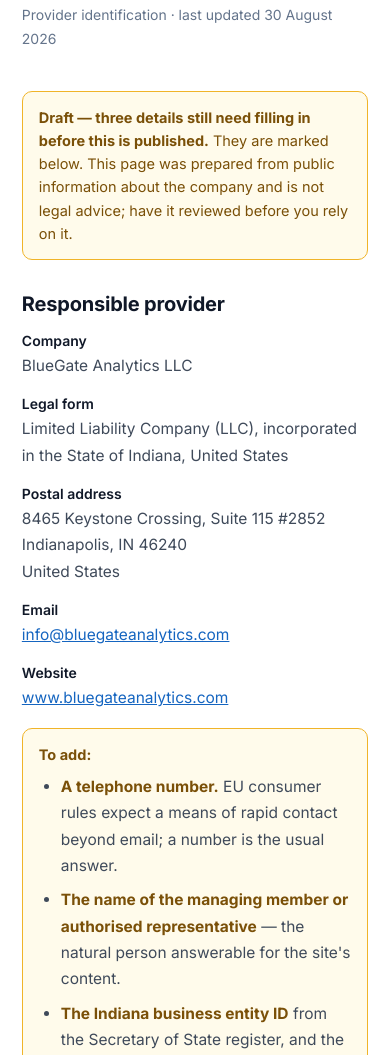
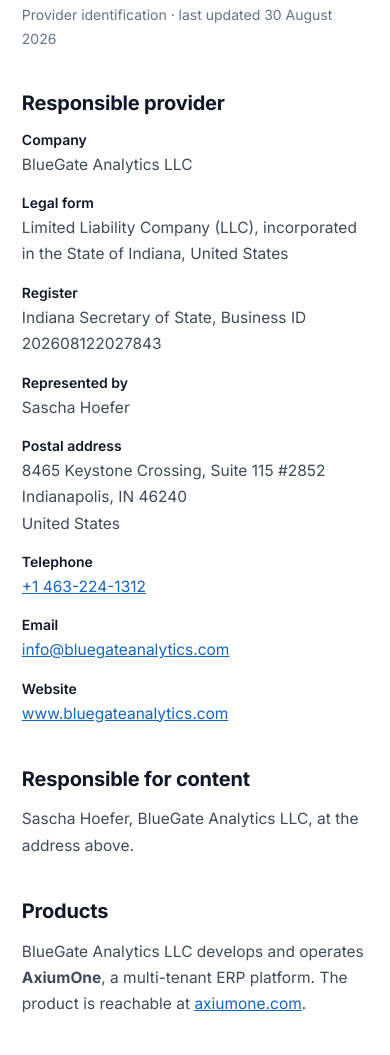
Before and after one commit to SaschaHoefer/bluegate-site, a plain HTML site: page imprint.html in a window 390 px wide. Shown: the part 163-1218 px from the top of the page. Drawn offline with Linux system fonts and the light colour scheme; a web font is replaced by a local one.

Commit message:
Imprint: add the responsible individual and telephone number
Sascha Hoefer named as representative and responsible for content; phone added
in international format with a tel: link. The remaining gap is the Indiana
business entity ID — the public register number, deliberately not the EIN,
which is a federal tax identifier and does not belong on a public page.

```diff
--- a/imprint.html
+++ b/imprint.html
@@ -33,12 +33,6 @@
   <h1 class="rhd">Imprint</h1>
   <p class="updated">Provider identification · last updated 30 August 2026</p>
 
-  <div class="todo">
-    <strong>Draft — three details still need filling in before this is published.</strong>
-    They are marked below. This page was prepared from public information about the company and is
-    not legal advice; have it reviewed before you rely on it.
-  </div>
-
   <h2>Responsible provider</h2>
   <dl>
     <dt>Company</dt>
@@ -47,8 +41,17 @@
     <dt>Legal form</dt>
     <dd>Limited Liability Company (LLC), incorporated in the State of Indiana, United States</dd>
 
+    <dt>Register</dt>
+    <dd>Indiana Secretary of State, Business ID 202608122027843</dd>
+
+    <dt>Represented by</dt>
+    <dd>Sascha Hoefer</dd>
+
     <dt>Postal address</dt>
     <dd>8465 Keystone Crossing, Suite 115 #2852<br>Indianapolis, IN 46240<br>United States</dd>
+
+    <dt>Telephone</dt>
+    <dd><a href="tel:+14632241312">+1 463-224-1312</a></dd>
 
     <dt>Email</dt>
     <dd><a href="mailto:info@bluegateanalytics.com">info@bluegateanalytics.com</a></dd>
@@ -57,22 +60,9 @@
     <dd><a href="https://www.bluegateanalytics.com">www.bluegateanalytics.com</a></dd>
   </dl>
 
-  <div class="todo">
-    <strong>To add:</strong>
-    <ul style="margin:8px 0 0;">
-      <li><strong>A telephone number.</strong> EU consumer rules expect a means of rapid contact
-        beyond email; a number is the usual answer.</li>
-      <li><strong>The name of the managing member or authorised representative</strong> — the natural
-        person answerable for the site's content.</li>
-      <li><strong>The Indiana business entity ID</strong> from the Secretary of State register, and
-        the EIN if you are willing to publish it.</li>
-    </ul>
-  </div>
-
   <h2>Responsible for content</h2>
   <p>
-    BlueGate Analytics LLC, at the address above.
-    <span style="color:#7a5008;">(Name the individual here once decided — see above.)</span>
+    Sascha Hoefer, BlueGate Analytics LLC, at the address above.
   </p>
 
   <h2>Products</h2>
```
Also changed, not shown: privacy.html (+0 -16 lines), README.md.
